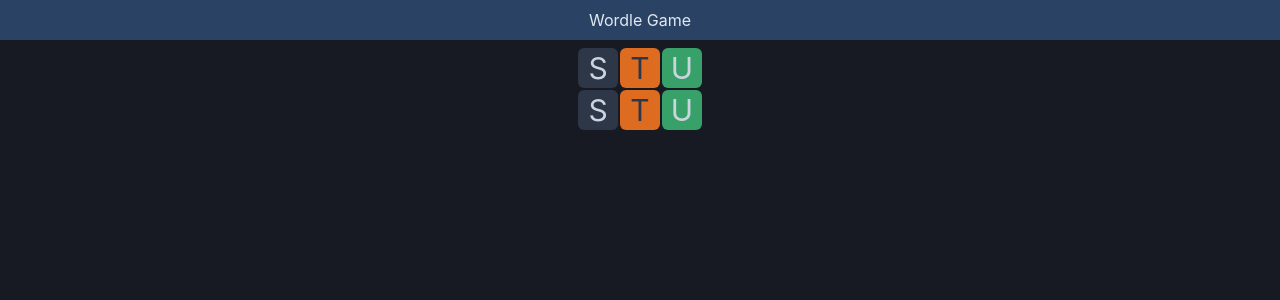
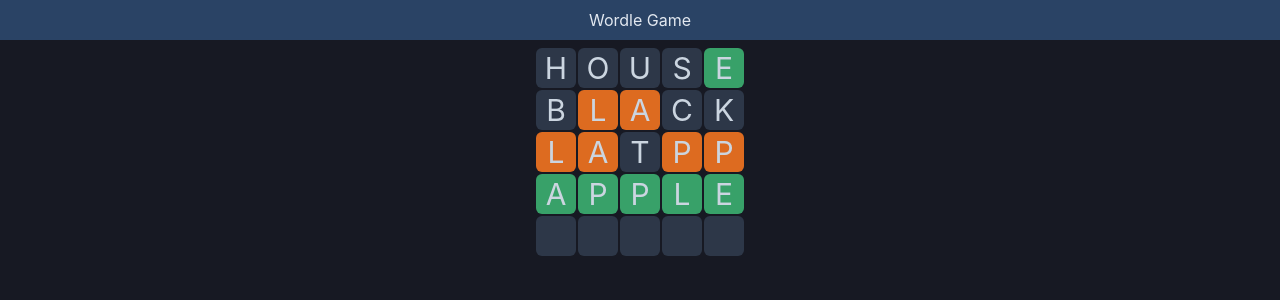
Before and after one commit to felipefcm/wordle-react, a React (Create React App) app: page / in a window 1280 px wide. Shown: the top 300 px of the page. Built offline with nearby package versions, Linux system fonts and the light colour scheme.

Commit message:
adds attempts

```diff
--- a/src/Game.tsx
+++ b/src/Game.tsx
@@ -3,9 +3,19 @@ import React, { FC } from 'react'
 import { Box, Center, Flex, useTheme } from '@chakra-ui/react'
 
 import MainBoard from './components/MainBoard'
+import VirtualKeyboard from './components/VirtualKeyboard'
+
+const words = [
+  'apple',
+  // 'robot',
+  // 'house',
+  // 'stoic',
+]
 
 const Game: FC = () => {
   const { colors } = useTheme()
+
+  const randomWord = words[Math.trunc(Math.random() * words.length)]
 
   return (
     <Flex direction="column">
@@ -14,8 +24,12 @@ const Game: FC = () => {
       </Center>
 
       <Box>
-        <MainBoard wordLength={4} numAttempts={5} />
+        <MainBoard word={randomWord} numAttempts={5} />
       </Box>
+
+      {/* <Box>
+        <VirtualKeyboard word={randomWord} />
+      </Box> */}
     </Flex>
   )
 }
--- a/src/components/LetterCell.tsx
+++ b/src/components/LetterCell.tsx
@@ -1,44 +1,28 @@
 import React from 'react'
 
 import { Center, useTheme } from '@chakra-ui/react'
-
-export enum State {
-  NOT_PRESENT,
-  INCORRECT_POSITION,
-  CORRECT,
-}
+import { determineColors, State } from '../lib/wordle'
 
 type Props = {
-  letter: string
+  letter?: string
   state: State
-}
-
-const determineColors = (state: State, colors: any) => {
-  switch (state) {
-    case State.NOT_PRESENT:
-      return [colors.brand.letterNotInWordBg, colors.brand.letterNotInWordText]
-    case State.INCORRECT_POSITION:
-      return [colors.brand.letterIncorrectPosBg, colors.brand.letterIncorrectPosText]
-    case State.CORRECT:
-      return [colors.brand.letterCorrectBg, colors.brand.letterCorrectText]
-  }
 }
 
 const LetterCell: React.FC<Props> = (props) => {
   const { colors } = useTheme()
 
-  const cellColors = determineColors(props.state, colors)
+  const [bgColor, textColor] = determineColors(props.state, colors)
 
 	return (
     <Center
       width={10}
       height={10}
-      bg={cellColors[0]}
       rounded={6}
       fontSize={30}
-      color={cellColors[1]}
+      bg={bgColor}
+      color={textColor}
     >
-      {props.letter}
+      {(props.letter || ' ').toUpperCase()}
     </Center>
   )
 }
--- a/src/components/MainBoard.tsx
+++ b/src/components/MainBoard.tsx
@@ -1,21 +1,38 @@
-import React from 'react'
+import React, { useState } from 'react'
 
-import { Box, HStack, useTheme, VStack } from '@chakra-ui/react'
-import LetterCell, { State } from './LetterCell'
+import { Box, VStack } from '@chakra-ui/react'
 import WordAttempt from './WordAttempt'
 
 type Props = {
-	wordLength: number
+	word: string
 	numAttempts: number
 }
 
 const MainBoard: React.FC<Props> = (props) => {
+
+  const [current, setCurrent] = useState(0)
+  const [attempts, setAttempts] = useState<string[]>(['house', 'black', 'latpp', 'apple'])
+
+  const renderAttemps = () => {
+    return (
+      <VStack spacing="2px" pt={2} pb={2}>
+        {
+          [...Array(props.numAttempts)].map((_, i) => (
+            <WordAttempt
+              key={i}
+              word={props.word}
+              attempt={attempts[i] || ''}
+              isCurrent={i === current}
+            />
+          ))
+        }
+      </VStack>
+    )
+  }
+
 	return (
-    <Box>
-      <VStack spacing="2px" pt={2} pb={2}>
-        <WordAttempt />
-        <WordAttempt />
-      </VStack>
+    <Box onClick={() => setCurrent(current+1)}>
+      {renderAttemps()}
     </Box>
   )
 }
--- /dev/null
+++ b/src/components/VirtualKeyboard.tsx
@@ -0,0 +1,37 @@
+import { Box, HStack } from '@chakra-ui/react'
+import React from 'react'
+
+type Props = {
+  word: string
+}
+
+const rows = [
+  'qwertyuiop',
+  'asdfghjkl',
+  'zxcvbnm',
+]
+
+const renderRow = (row: string) => {
+  return (
+    <HStack>
+      {
+        row.split('').map((letter, i) => (
+          <Box bg={"blue.300"}>
+            {letter}
+          </Box>
+        ))
+      }
+    </HStack>
+  )
+}
+
+const VirtualKeyboard: React.FC<Props> = (props) => {
+
+	return (
+    <>
+      {renderRow(rows[0])}
+    </>
+  )
+}
+
+export default VirtualKeyboard
--- a/src/components/WordAttempt.tsx
+++ b/src/components/WordAttempt.tsx
@@ -2,18 +2,31 @@ import React from 'react'
 
 import { HStack } from '@chakra-ui/react'
 
-import LetterCell, { State } from './LetterCell'
+import LetterCell from './LetterCell'
+import { determineLetterState, State } from '../lib/wordle'
 
 type Props = {
+  isCurrent: boolean
+  word: string
+  attempt: string
 }
 
 const WordAttempt: React.FC<Props> = (props) => {
+
+  const renderLetters = () => {
+    return [...Array(props.word.length)].map((_, i) => (
+      <LetterCell
+        key={i}
+        letter={props.attempt[i] || ''}
+        state={determineLetterState(props.word, props.attempt, i)}
+      />
+    ))
+  }
+
   return (
     <>
       <HStack spacing="2px">
-        <LetterCell letter='S' state={State.NOT_PRESENT} />
-        <LetterCell letter='T' state={State.INCORRECT_POSITION} />
-        <LetterCell letter='U' state={State.CORRECT} />
+        {renderLetters()}
       </HStack>
     </>
   )
--- /dev/null
+++ b/src/lib/wordle.ts
@@ -0,0 +1,26 @@
+
+export enum State {
+	NOT_PRESENT,
+	INCORRECT_POSITION,
+	CORRECT,
+}
+
+export const determineLetterState = (word: string, attempt: string, attemptIndex: number) => {
+  const wordIndex = word.indexOf(attempt[attemptIndex])
+
+  if(word[attemptIndex] === attempt[attemptIndex]) return State.CORRECT
+  if(wordIndex >= 0) return State.INCORRECT_POSITION
+
+  return State.NOT_PRESENT
+}
+
+export const determineColors = (state: State, colors: any) => {
+	switch (state) {
+		case State.NOT_PRESENT:
+		return [colors.brand.letterNotInWordBg, colors.brand.letterNotInWordText]
+		case State.INCORRECT_POSITION:
+		return [colors.brand.letterIncorrectPosBg, colors.brand.letterIncorrectPosText]
+		case State.CORRECT:
+		return [colors.brand.letterCorrectBg, colors.brand.letterCorrectText]
+	}
+}
--- a/src/theme.ts
+++ b/src/theme.ts
@@ -11,7 +11,7 @@ const theme = {
       letterNotInWordBg: 'gray.700',
       letterNotInWordText: 'gray.300',
       letterIncorrectPosBg: 'orange.500',
-      letterIncorrectPosText: 'gray.700',
+      letterIncorrectPosText: 'gray.300',
       letterCorrectBg: 'green.500',
       letterCorrectText: 'gray.300',
     }
```
